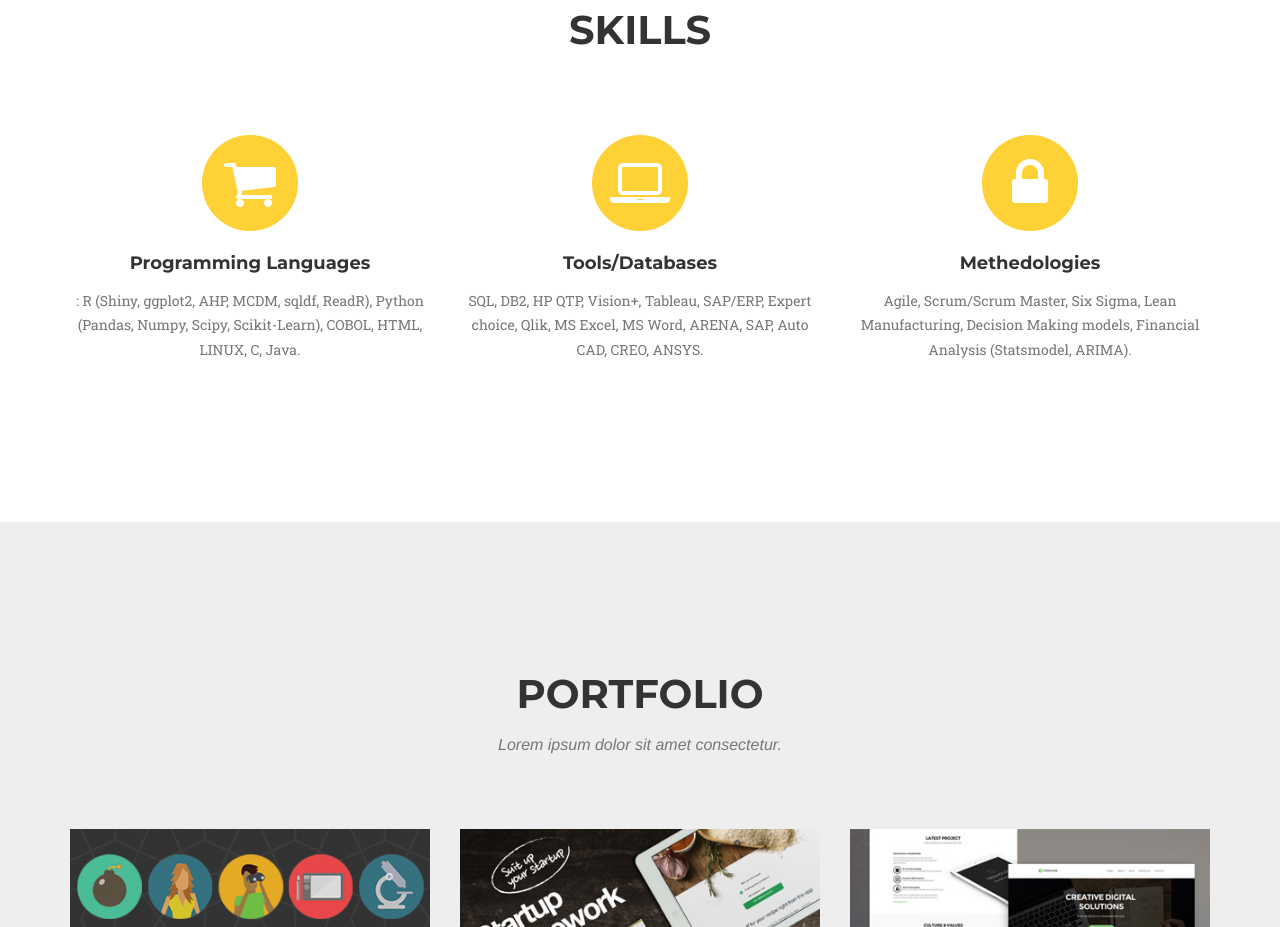
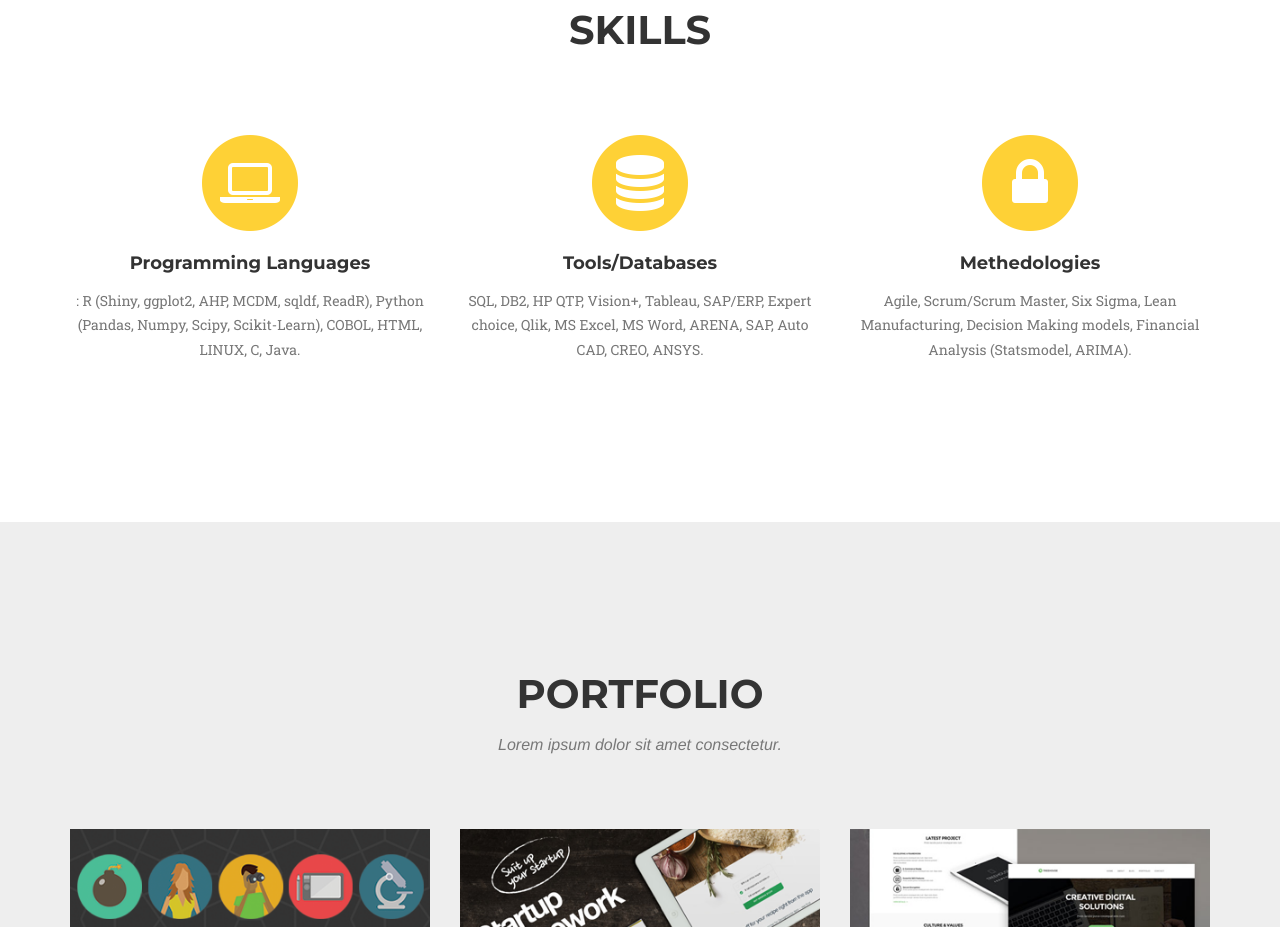
Before and after one commit to omkardhok/omkardhok.github.io, a website: page index.html in a window 1280 px wide. Shown: the part 900-1827 px from the top of the page. Drawn offline with nearby package versions, Linux system fonts and the light colour scheme; a web font is replaced by a local one.

Commit message:
fa-fa_icon_added

```diff
--- a/index.html
+++ b/index.html
@@ -95,7 +95,7 @@
                 <div class="col-md-4">
                     <span class="fa-stack fa-4x">
                         <i class="fa fa-circle fa-stack-2x text-primary"></i>
-                        <i class="fa fa-shopping-cart fa-stack-1x fa-inverse"></i>
+                        <i class="fa fa-laptop fa-stack-1x fa-inverse"></i>
                     </span>
                     <h4 class="service-heading">Programming Languages</h4>
                     <p class="text-muted">: R (Shiny, ggplot2, AHP, MCDM, sqldf, ReadR), Python (Pandas, Numpy, Scipy, Scikit-Learn), COBOL, HTML, LINUX, C, Java.</p>
@@ -103,7 +103,7 @@
                 <div class="col-md-4">
                     <span class="fa-stack fa-4x">
                         <i class="fa fa-circle fa-stack-2x text-primary"></i>
-                        <i class="fa fa-laptop fa-stack-1x fa-inverse"></i>
+                        <i class="fa fa-database fa-stack-1x fa-inverse"></i>
                     </span>
                     <h4 class="service-heading">Tools/Databases</h4>
                     <p class="text-muted">SQL, DB2, HP QTP, Vision+, Tableau, SAP/ERP, Expert choice, Qlik, MS Excel, MS Word, ARENA, SAP, Auto CAD, CREO, ANSYS.</p>
```
